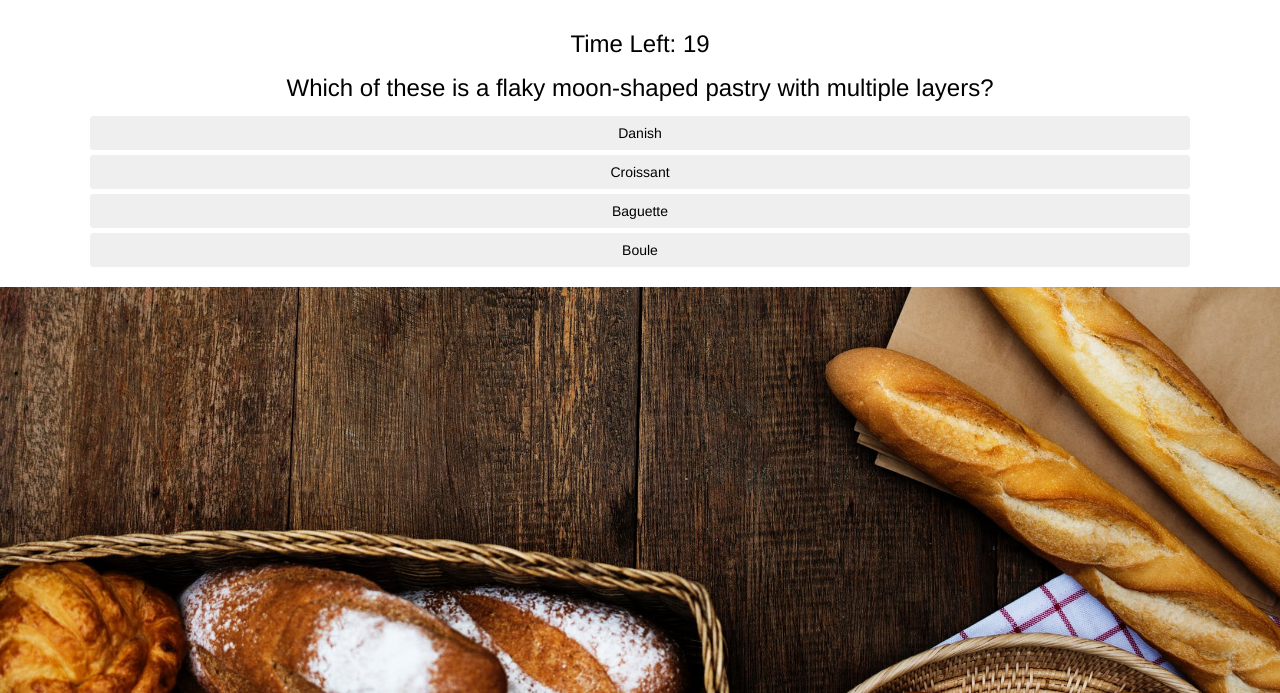
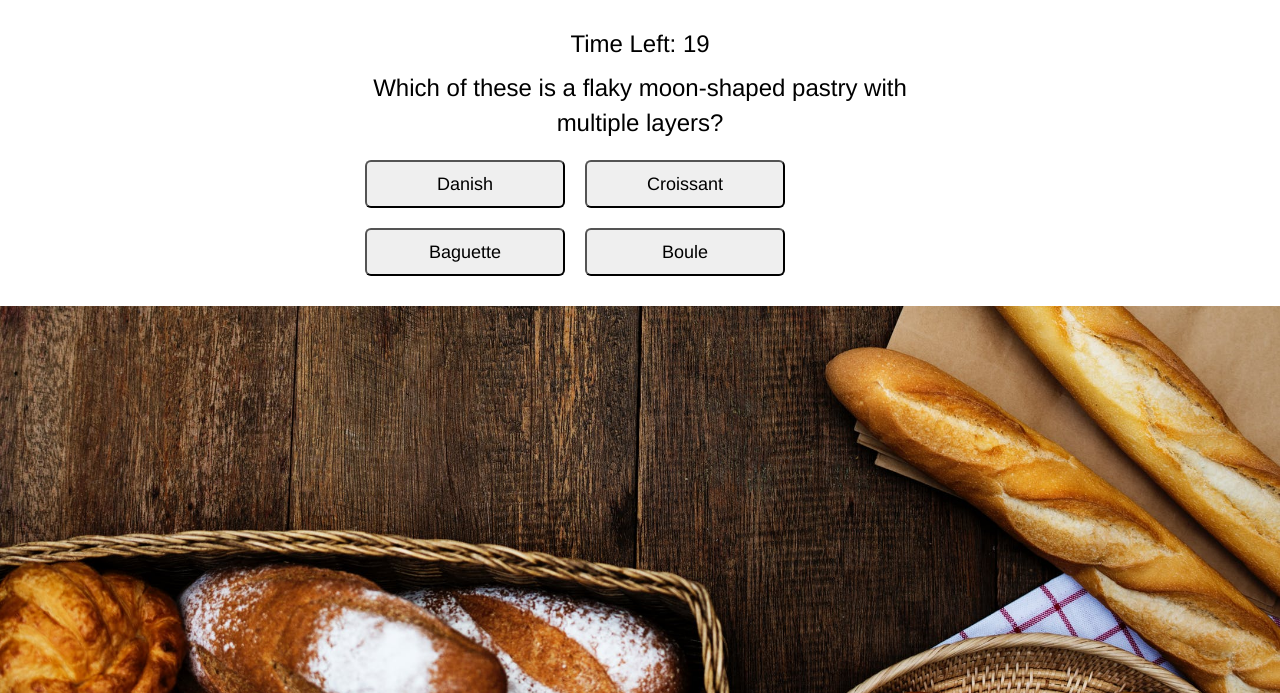
Before and after one commit to aymzki/TriviaGame, a plain HTML site: page index.html in a window 1280 px wide. Both pictures are taken after a click on the button "Let's get started!". Shown: the part 107-800 px from the top of the page. Drawn offline with nearby package versions, Linux system fonts and the light colour scheme.

Commit message:
fixed punctuation and css styling margins

```diff
--- a/assets/css/style.css
+++ b/assets/css/style.css
@@ -5,6 +5,16 @@ h1{
     font-family: 'Permanent Marker', 'Pacifico', cursive;
 
 }
+
+.container{
+    margin: auto;
+	width: 50%;
+}
+
+button{
+    margin: 10px;
+    width: 200px;
+  }
 
 .mainContent{
     color:black;
--- a/assets/javascript/app.js
+++ b/assets/javascript/app.js
@@ -112,7 +112,7 @@ $(document).ready(function() {
         $(".mainContent").html(gameText);
         for (var i = 0; i < questionArray[questionCounter].answers.length; i++) {
             var answerButton = $("<button>");
-            answerButton.addClass("answer btn btn-block text-center");
+            answerButton.addClass("answer btn-lg text-center");
             answerButton.attr("isCorrect", questionArray[questionCounter].answers[i].isCorrect);
             answerButton.html(questionArray[questionCounter].answers[i].text);
             $(".mainContent").append(answerButton);
@@ -122,7 +122,7 @@ $(document).ready(function() {
     //Create initial screen and start button
     function initialScreen() {
         var initialText = "<p class='initialText text-center'>Do you know all about bread?</p> <p class='initialText text-center'>There are 10 questions total and you will have 20 seconds to answer each one. Have fun!</p>";
-        var startButtonHTML = "<button class='startButton btn btn-group-small my-small-btn text-center' type='button'>Let's get started!</button>";
+        var startButtonHTML = "<button class='startButton btn-lg text-center' type='button'>Let's get started!</button>";
         startScreen = initialText + startButtonHTML;
         $(".mainContent").html(startScreen);
     }
@@ -201,8 +201,10 @@ $(document).ready(function() {
             generateGameText();
             counter = 20;
             timer();
+            //need help moving onto the last screen!!!
 
-		} else {
+        }
+        else {
             lastScreen();
 		}
 
@@ -219,9 +221,11 @@ $(document).ready(function() {
 
 		var endUnansweredHTML = "<p class='endUnanswered text-center'>Unanswered: " + unanswered + "</p>";
 
-		var resetButtonHTML = "<button class='resetButton btn btn-primary btn-sm btn-block text-center' type='button'>PLAY AGAIN</button>";
+		var resetButtonHTML = "<button class='resetButton btn btn-info btn-lg text-center' type='button'>PLAY AGAIN</button>";
 
-		gameHTML = finishedText + endRightHTML + endWrongHTML + endUnansweredHTML + resetButtonHTML;
+        gameHTML = finishedText + endRightHTML + endWrongHTML + endUnansweredHTML +
+
+        resetButtonHTML;
 
 		$(".mainContent").html(gameText);
 
--- a/index.html
+++ b/index.html
@@ -19,10 +19,10 @@
 </head>
 
 <body>
-    <div class="header">
+    <div class="header bg-transparent">
         <h1>Are You Bready?</h1>
     </div>
-    <div class="container">
+    <div class="container bg-transparent">
         <div>
             <div class="mainContent"></div>
 
```
